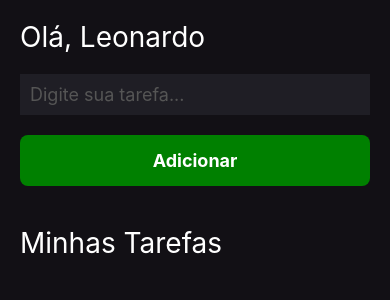
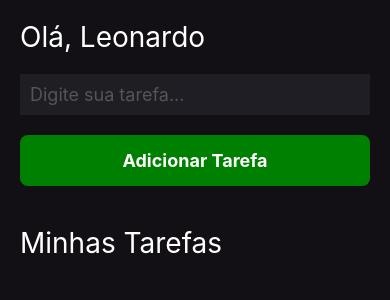
Before and after one commit to leonardo-silva/todolist2023, a React Native app: screen / in a window 390 px wide. Shown: the top 300 px of the page. Built offline with nearby package versions, Linux system fonts and the light colour scheme.

Commit message:
Implementando o componente Button

```diff
--- /dev/null
+++ b/src/components/Button/index.js
@@ -0,0 +1,17 @@
+import React from 'react';
+import { Text, TouchableOpacity } from 'react-native';
+
+import { styles } from './styles';
+
+export function Button({ title, ...rest }) {
+  return (
+    <TouchableOpacity
+      style={styles.button}
+      {...rest}
+    >
+      <Text style={styles.buttonText}>
+        {title}
+      </Text>
+    </TouchableOpacity>
+  );
+}
--- /dev/null
+++ b/src/components/Button/styles.js
@@ -0,0 +1,16 @@
+import { StyleSheet } from 'react-native';
+
+export const styles = StyleSheet.create({
+  button: {
+    backgroundColor: 'green',
+    padding: 15,
+    margin: 20,
+    alignItems: 'center',
+    borderRadius: 8
+  },
+  buttonText: {
+    color: 'white',
+    fontSize: 18,
+    fontWeight: 'bold'
+  }
+});
--- a/src/screens/Home/index.js
+++ b/src/screens/Home/index.js
@@ -1,5 +1,6 @@
 import React, { useState } from 'react';
 import { Text, SafeAreaView, TextInput, TouchableOpacity, ScrollView, FlatList } from 'react-native';
+import { Button } from '../../components/Button';
 
 import { styles } from './styles';
 
@@ -22,15 +23,13 @@ export function Home() {
         placeholderTextColor='#555555'
         onChangeText={setNewTask}
       />
-      <TouchableOpacity
-        style={styles.button}
+
+      <Button
+        onPress={handleAddNewTask}
         activeOpacity={0.7}
-        onPress={handleAddNewTask}
-      >
-        <Text style={styles.buttonText}>
-          Adicionar
-        </Text>
-      </TouchableOpacity>
+        title="Adicionar Tarefa"
+      />
+
       <Text style={styles.text}>
         Minhas Tarefas
       </Text>
```
Also changed, not shown: src/components/MyButton/styles.js (deleted, +0 -17 lines), src/components/MyButton/index.js (deleted).
